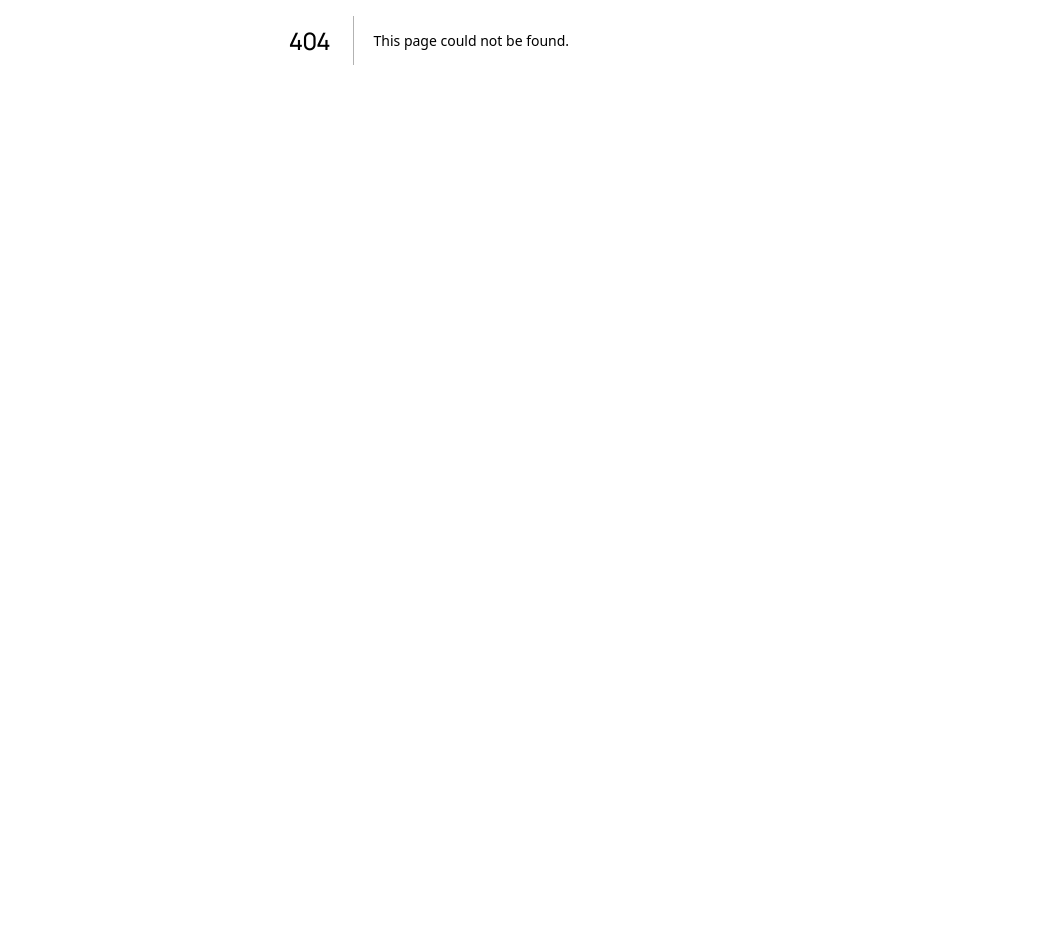
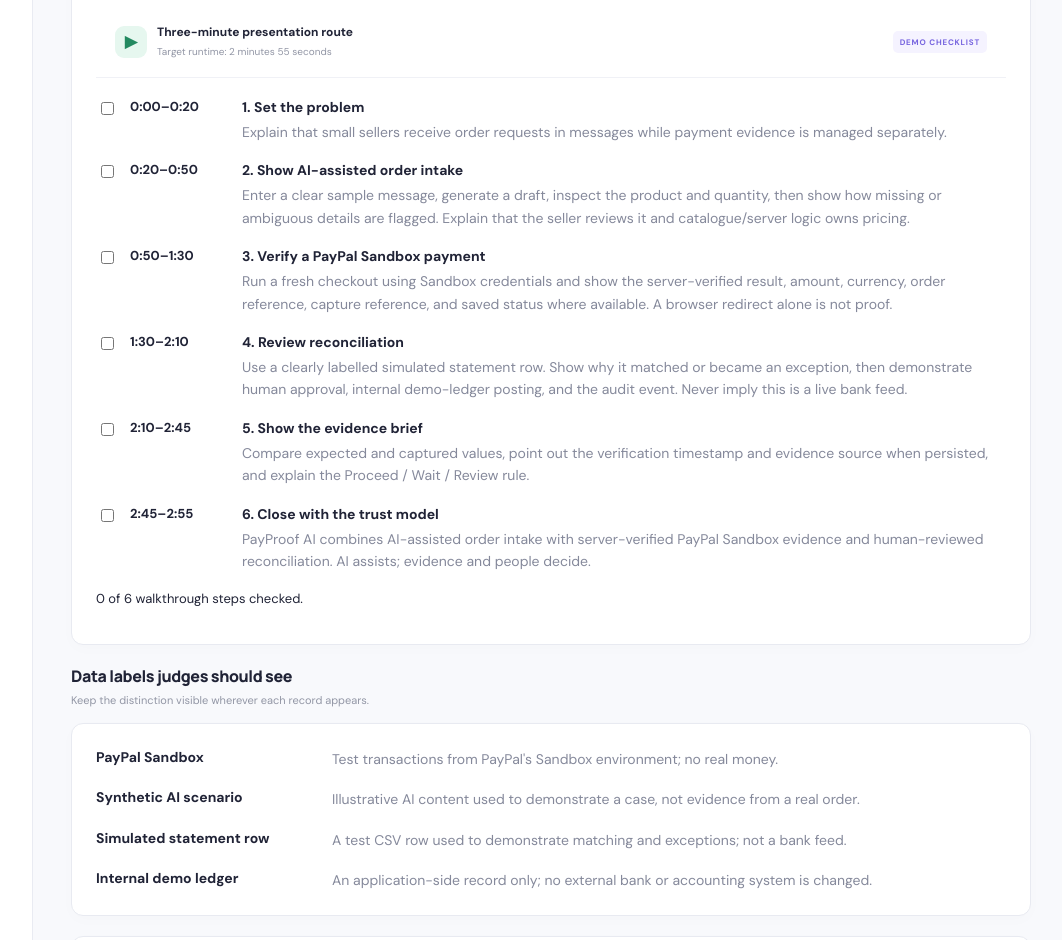
Before and after one commit to Moana-star/payproof-ai, a Next.js app: page /demo-guide in a window 1280 px wide. Before the commit this address had no page. Shown: the part 360-1300 px from the top of the page, without its empty margins (211-1273 px from the left). Before the commit the page ends 800 px from the top, so only its background shows below. Built offline with nearby package versions, Linux system fonts and the light colour scheme.

Commit message:
feat: add judge-friendly demo walkthrough

```diff
--- /dev/null
+++ b/app/demo-guide/page.tsx
@@ -0,0 +1,68 @@
+"use client";
+
+import Link from "next/link";
+import { useState } from "react";
+import { WorkspaceLayout } from "@/components/workspace-layout";
+
+const steps = [
+  { time: "0:00–0:20", title: "Set the problem", detail: "Explain that small sellers receive order requests in messages while payment evidence is managed separately." },
+  { time: "0:20–0:50", title: "Show AI-assisted order intake", detail: "Enter a clear sample message, generate a draft, inspect the product and quantity, then show how missing or ambiguous details are flagged. Explain that the seller reviews it and catalogue/server logic owns pricing." },
+  { time: "0:50–1:30", title: "Verify a PayPal Sandbox payment", detail: "Run a fresh checkout using Sandbox credentials and show the server-verified result, amount, currency, order reference, capture reference, and saved status where available. A browser redirect alone is not proof." },
+  { time: "1:30–2:10", title: "Review reconciliation", detail: "Use a clearly labelled simulated statement row. Show why it matched or became an exception, then demonstrate human approval, internal demo-ledger posting, and the audit event. Never imply this is a live bank feed." },
+  { time: "2:10–2:45", title: "Show the evidence brief", detail: "Compare expected and captured values, point out the verification timestamp and evidence source when persisted, and explain the Proceed / Wait / Review rule." },
+  { time: "2:45–2:55", title: "Close with the trust model", detail: "PayProof AI combines AI-assisted order intake with server-verified PayPal Sandbox evidence and human-reviewed reconciliation. AI assists; evidence and people decide." }
+];
+
+const labels = [
+  { title: "PayPal Sandbox", detail: "Test transactions from PayPal's Sandbox environment; no real money." },
+  { title: "Synthetic AI scenario", detail: "Illustrative AI content used to demonstrate a case, not evidence from a real order." },
+  { title: "Simulated statement row", detail: "A test CSV row used to demonstrate matching and exceptions; not a bank feed." },
+  { title: "Internal demo ledger", detail: "An application-side record only; no external bank or accounting system is changed." }
+];
+
+export default function DemoGuidePage() {
+  const [checked, setChecked] = useState<string[]>([]);
+  const [showScript, setShowScript] = useState(false);
+
+  function toggle(title: string) {
+    setChecked((current) => current.includes(title) ? current.filter((item) => item !== title) : [...current, title]);
+  }
+
+  return (
+    <WorkspaceLayout title="Judge demo guide" eyebrow="DEMO MODE · SANDBOX ONLY" description="A short, honest route through the strongest PayProof AI workflows. Use only test data and never expose credentials or private customer details.">
+      <div className="ops-info-banner"><span className="ops-info-icon">i</span><div><strong>Know what is live and what is illustrative</strong><p>This guide is a walkthrough, not proof that every integration has passed. Show a fresh Sandbox result for payment verification and label simulated reconciliation data at the point of use.</p></div></div>
+      <section className="ops-panel" style={{ padding: 24, marginBottom: 20 }}>
+        <div className="ops-panel-top"><div><span className="ops-panel-symbol mint">▶</span><div><strong>Three-minute presentation route</strong><p>Target runtime: 2 minutes 55 seconds</p></div></div><span className="ops-sample-tag">DEMO CHECKLIST</span></div>
+        <div style={{ display: "grid", gap: 18, marginTop: 20 }}>
+          {steps.map((step, index) => (
+            <label key={step.title} style={{ display: "grid", gridTemplateColumns: "22px 100px minmax(0, 1fr)", gap: 12, alignItems: "start", cursor: "pointer" }}>
+              <input type="checkbox" checked={checked.includes(step.title)} onChange={() => toggle(step.title)} aria-label={`Mark ${step.title} complete`} style={{ marginTop: 4 }} />
+              <strong style={{ fontSize: 13, whiteSpace: "nowrap" }}>{step.time}</strong>
+              <span><strong>{index + 1}. {step.title}</strong><span style={{ display: "block", marginTop: 5, lineHeight: 1.6, color: "var(--muted, #667085)" }}>{step.detail}</span></span>
+            </label>
+          ))}
+        </div>
+        <p style={{ marginTop: 18, fontSize: 13 }}>{checked.length} of {steps.length} walkthrough steps checked.</p>
+      </section>
+      <div className="ops-section-title"><div><h2>Data labels judges should see</h2><p>Keep the distinction visible wherever each record appears.</p></div></div>
+      <section className="ops-panel" style={{ padding: 24, marginBottom: 20 }}>
+        <div style={{ display: "grid", gap: 18 }}>
+          {labels.map((item) => <div key={item.title} style={{ display: "grid", gridTemplateColumns: "minmax(150px, 220px) minmax(0, 1fr)", gap: 16, alignItems: "start" }}><strong>{item.title}</strong><span style={{ lineHeight: 1.6, color: "var(--muted, #667085)" }}>{item.detail}</span></div>)}
+        </div>
+      </section>
+      <section className="ops-panel" style={{ padding: 24, marginBottom: 20 }}>
+        <div className="ops-panel-top"><div><span className="ops-panel-symbol violet">✓</span><div><strong>Final recording checklist</strong><p>Complete before sharing the demo video</p></div></div></div>
+        <ul style={{ lineHeight: 1.9, paddingLeft: 22 }}>
+          <li>Use a fresh Sandbox checkout and show the server-verified result.</li>
+          <li>Never type or display API keys, reviewer tokens, or credentials.</li>
+          <li>Do not describe simulated statement rows as a real bank connection.</li>
+          <li>Show a reviewer decision and its audit event only if you have actually performed the action.</li>
+          <li>Keep the final video below three minutes and watch the full recording before submission.</li>
+        </ul>
+        <button className="ops-secondary-button" onClick={() => setShowScript((value) => !value)}>{showScript ? "Hide closing script" : "Show 15-second closing script"}</button>
+        {showScript && <blockquote style={{ marginTop: 16, lineHeight: 1.7 }}>“PayProof AI helps sellers turn customer messages into reviewable order drafts, verify PayPal Sandbox payment evidence on the server, and review reconciliation exceptions with an audit trail. AI assists the workflow; verified evidence and human approval control payment decisions.”</blockquote>}
+      </section>
+      <div className="ops-bottom-cta"><div><span className="ops-cta-icon">↗</span><div><strong>Ready to walk through the product?</strong><p>Start with the workspace, then verify a Sandbox payment and review the evidence.</p></div></div><Link className="ops-primary-button" href="/">Open workspace <span>↗</span></Link></div>
+    </WorkspaceLayout>
+  );
+}
```
